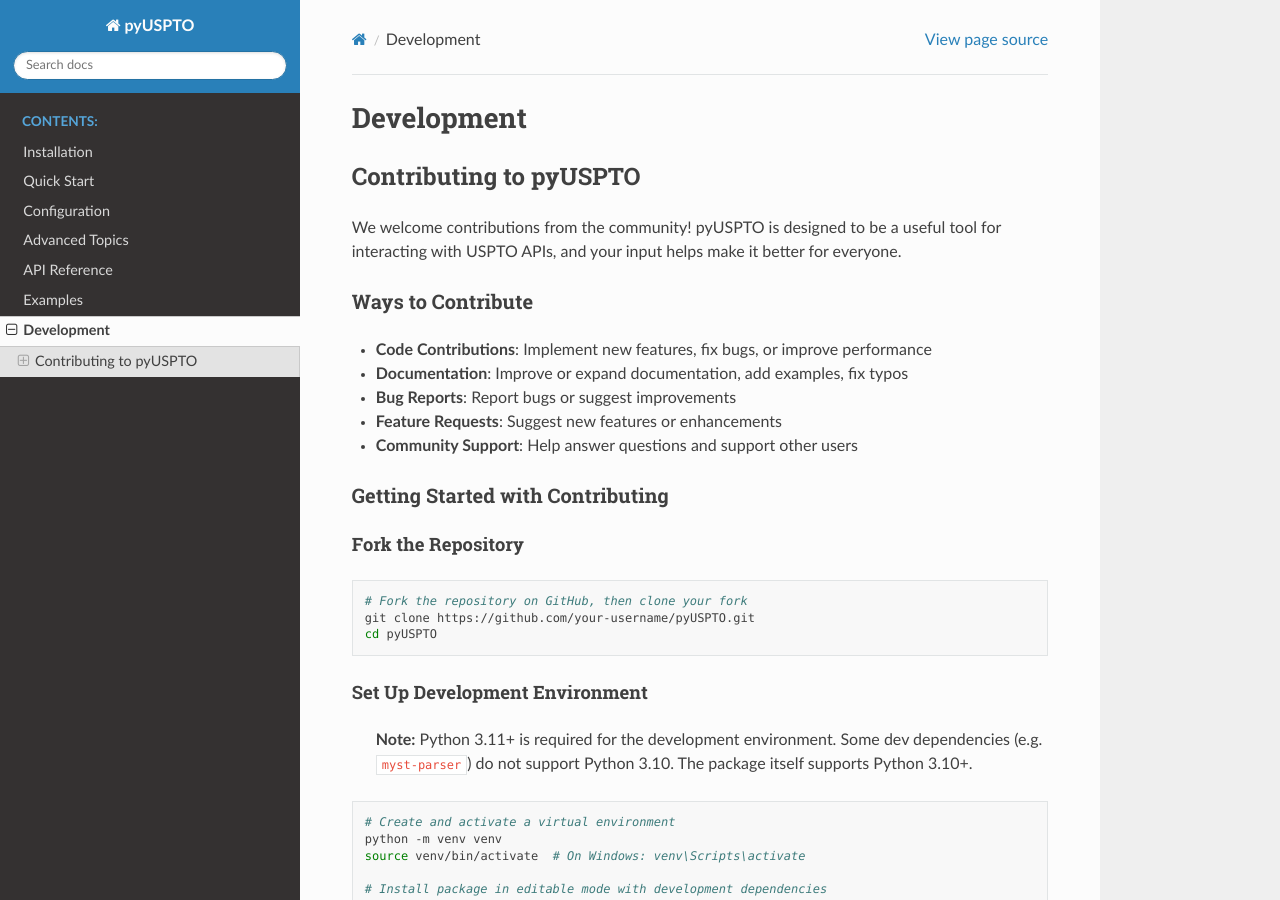
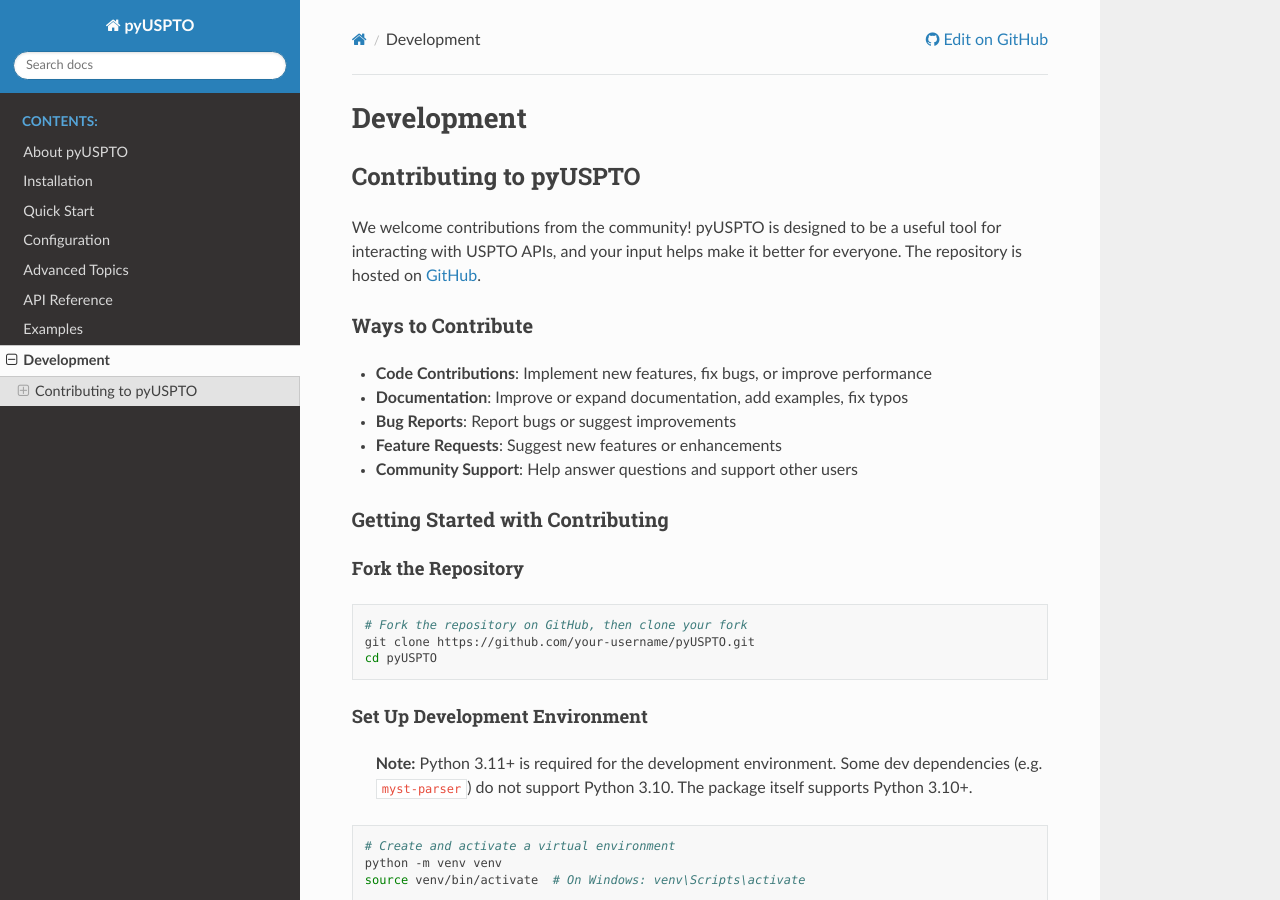
Before and after one commit to DunlapCoddingPC/pyUSPTO, a Sphinx documentation site: the page built from docs/source/development.rst, in a window 1280 px wide and 900 px high. Built offline with Sphinx 7.4.7 and the Read the Docs theme 3.1.0, drawn with Linux system fonts in a browser that asks for light colours; the version number could not be read and is left out.

Commit message:
docs: update docs to link back to the github repo.

```diff
--- a/CONTRIBUTING.md
+++ b/CONTRIBUTING.md
@@ -1,6 +1,6 @@
 # Contributing to pyUSPTO
 
-We welcome contributions from the community! pyUSPTO is designed to be a useful tool for interacting with USPTO APIs, and your input helps make it better for everyone.
+We welcome contributions from the community! pyUSPTO is designed to be a useful tool for interacting with USPTO APIs, and your input helps make it better for everyone. The repository is hosted on [GitHub](https://github.com/DunlapCoddingPC/pyUSPTO).
 
 ## Ways to Contribute
 
--- a/docs/source/conf.py
+++ b/docs/source/conf.py
@@ -52,6 +52,14 @@
 html_theme = "sphinx_rtd_theme"
 html_static_path = ["_static"]
 
+html_context = {
+    "display_github": True,
+    "github_user": "DunlapCoddingPC",
+    "github_repo": "pyUSPTO",
+    "github_version": "main",
+    "conf_py_path": "/docs/source/",
+}
+
 # -- Extension configuration -------------------------------------------------
 napoleon_google_docstring = True
 napoleon_numpy_docstring = False
--- a/docs/source/index.rst
+++ b/docs/source/index.rst
@@ -5,6 +5,7 @@
    :maxdepth: 2
    :caption: Contents:
 
+   about
    installation
    quickstart
    configuration
```
Also changed, not shown: docs/source/about.rst (added, +58 -0 lines).
